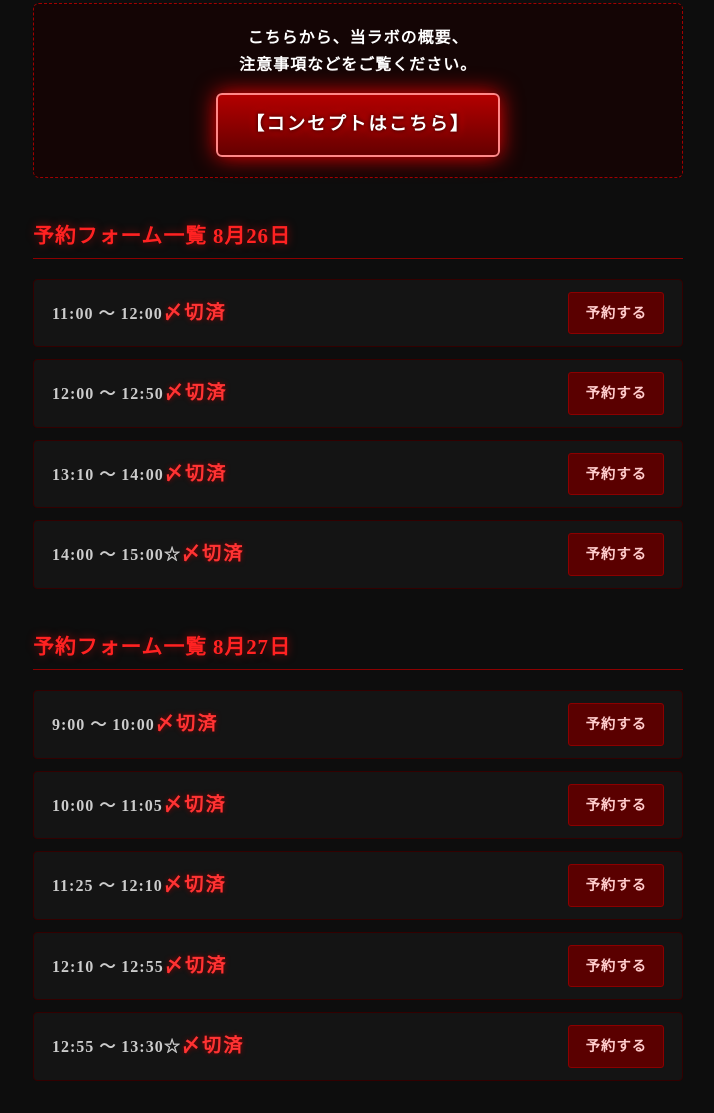
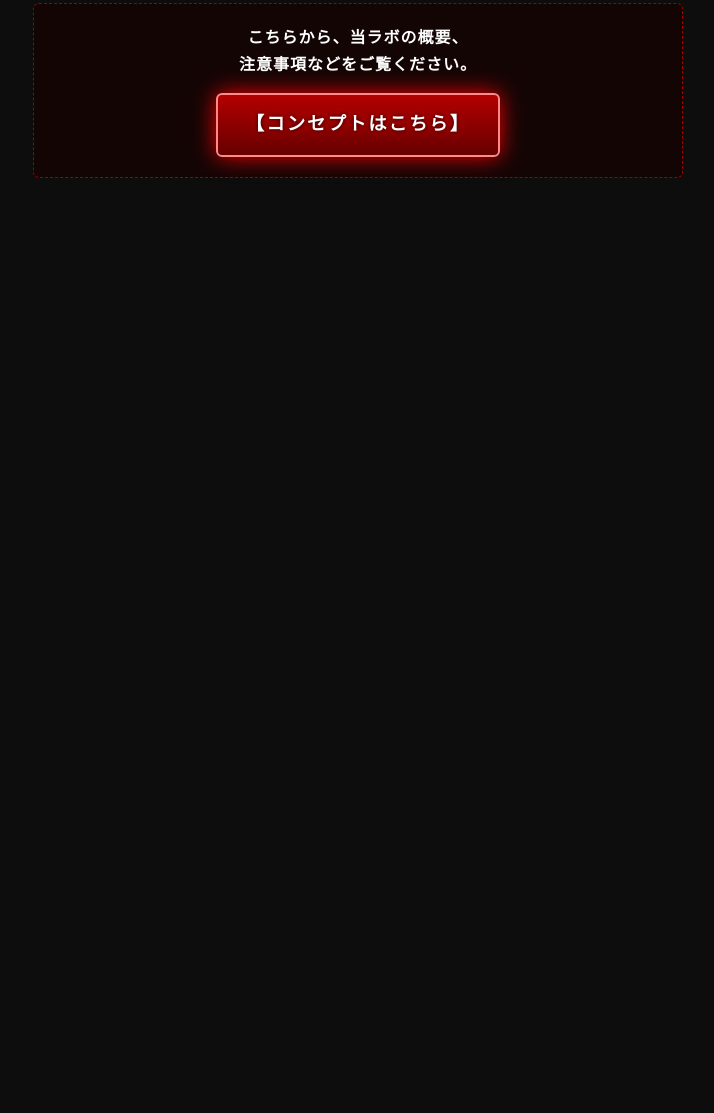
Before and after one commit to ks20080812-dev/yoyaku, a plain HTML site: page index.html in a window 1280 px wide. Shown: the part 436-1549 px from the top of the page, without its empty margins (282-996 px from the left). After the commit the page ends 800 px from the top, so only its background shows below. Drawn offline with Linux system fonts and the light colour scheme.

Commit message:
Update index.html

```diff
--- a/index.html
+++ b/index.html
@@ -180,49 +180,5 @@
         <a href="concept.html" target="_blank" class="btn-concept">【コンセプトはこちら】</a>
 　　</div>
 
-    <div class="date-header">予約フォーム一覧 8月26日</div>
-    <ul class="slot-list">
-        <li class="slot-item">
-            <span class="time-label">11:00 ～ 12:00<strong class="highlight-title">〆切済</strong></span>
-            <a href="https://forms.gle/4L3tzQeFgVrQafBg6" target="_blank" class="btn-reserve">予約する</a>
-        </li>
-        <li class="slot-item">
-            <span class="time-label">12:00 ～ 12:50<strong class="highlight-title">〆切済</strong></span>
-            <a href="https://docs.google.com/forms/d/e/1FAIpQLSftkIvFJ43p8Va-3Ddw5IHlbjUqYQADGNGTk43EnN_Xo_cveQ/viewform?usp=dialog" target="_blank" class="btn-reserve">予約する</a>
-        </li>
-        <li class="slot-item">
-            <span class="time-label">13:10 ～ 14:00<strong class="highlight-title">〆切済</strong></span>
-            <a href="https://docs.google.com/forms/d/e/1FAIpQLSds6yIs8J47rkv74tntCQMLY_vaQEZzngFqXMiWjdJ72J935A/viewform?usp=dialog" target="_blank" class="btn-reserve">予約する</a>
-        </li>
-        <li class="slot-item">
-            <span class="time-label">14:00 ～ 15:00☆<strong class="highlight-title">〆切済</strong></span>
-            <a href="https://docs.google.com/forms/d/e/1FAIpQLSfok6CFXQ-IMA55IRRTi2jwnX0i2T7ObJimNbtnU7sm08BYpA/viewform?usp=dialog" target="_blank" class="btn-reserve">予約する</a>
-        </li>
-    </ul>
-
-    <div class="date-header">予約フォーム一覧 8月27日</div>
-    <ul class="slot-list">
-        <li class="slot-item">
-            <span class="time-label">9:00 ～ 10:00<strong class="highlight-title">〆切済</strong></span>
-            <a href="https://docs.google.com/forms/d/e/1FAIpQLSfm0yuk4eAinPt7mymwgrwYyDDuXECH6VVXUsWf03-J3LWGQQ/viewform?usp=dialog" target="_blank" class="btn-reserve">予約する</a>
-        </li>
-        <li class="slot-item">
-            <span class="time-label">10:00 ～ 11:05<strong class="highlight-title">〆切済</strong></span>
-            <a href="https://docs.google.com/forms/d/e/1FAIpQLScI7y7PJQptHDXKAz5IveAxkhtcPtFbv93b11NGrb35giz2TQ/viewform?usp=dialog" target="_blank" class="btn-reserve">予約する</a>
-        </li>
-        <li class="slot-item">
-            <span class="time-label">11:25 ～ 12:10<strong class="highlight-title">〆切済</strong></span>
-            <a href="https://docs.google.com/forms/d/e/1FAIpQLSd4CoMe44ib8fgTmLDuvdYWhL9K86yEybdZsLFJ2lJFCsQ_vA/viewform?usp=dialog" target="_blank" class="btn-reserve">予約する</a>
-        </li>
-        <li class="slot-item">
-            <span class="time-label">12:10 ～ 12:55<strong class="highlight-title">〆切済</strong></span>
-            <a href="https://docs.google.com/forms/d/e/1FAIpQLSc9CdF-OPkpBfDxcEVFcuBPxVcg-NteNSo-krLSoN3YGeF0Kg/viewform?usp=dialog" target="_blank" class="btn-reserve">予約する</a>
-        </li>
-        <li class="slot-item">
-            <span class="time-label">12:55 ～ 13:30☆<strong class="highlight-title">〆切済</strong></span>
-            <a href="https://docs.google.com/forms/d/e/1FAIpQLScBtgsnjxoe4GaCTusYpaAasJDXvp_syDoj-nElgTnoUb3BiA/viewform?usp=dialog" target="_blank" class="btn-reserve">予約する</a>
-        </li>
-    </ul>
-
 </body>
 </html>
```
